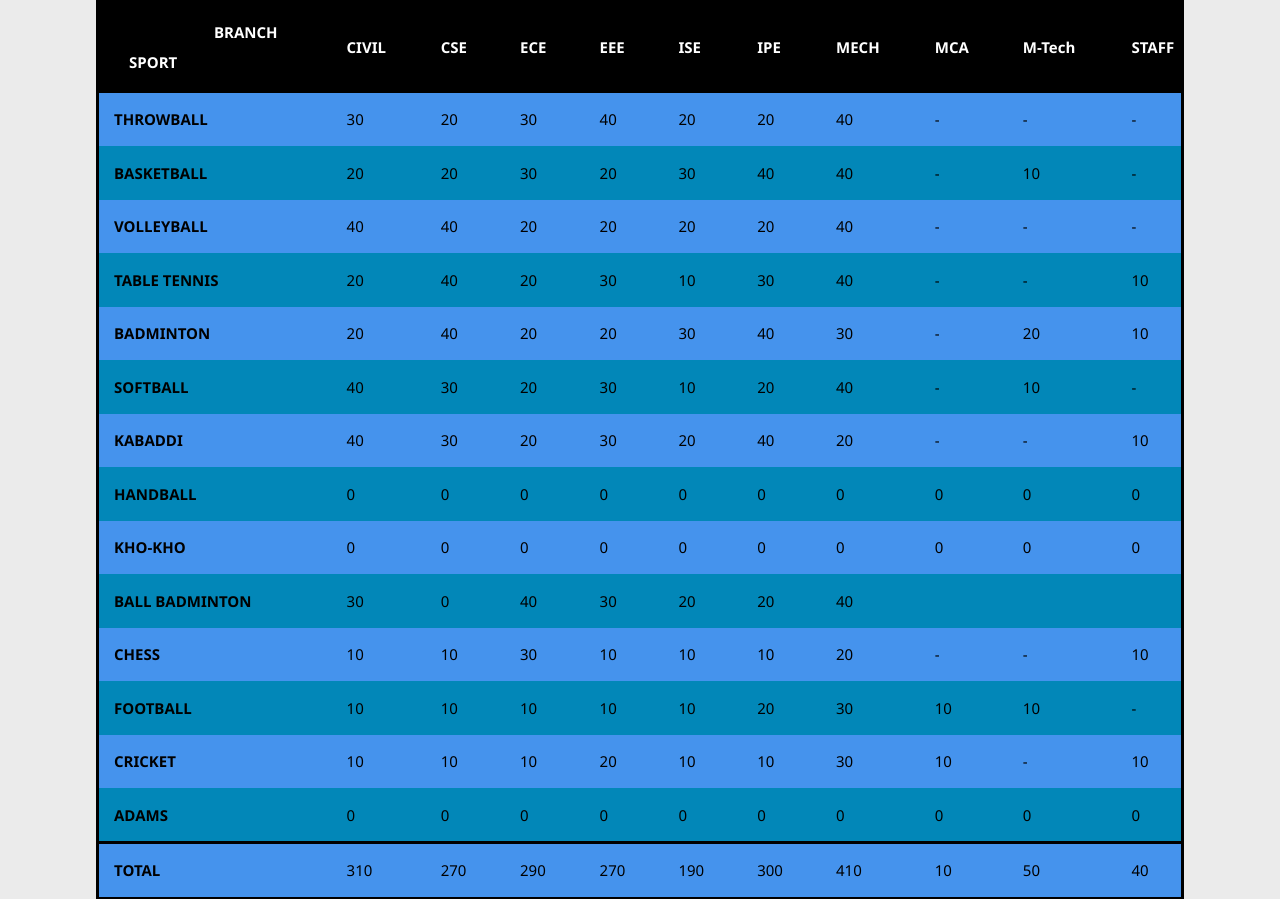
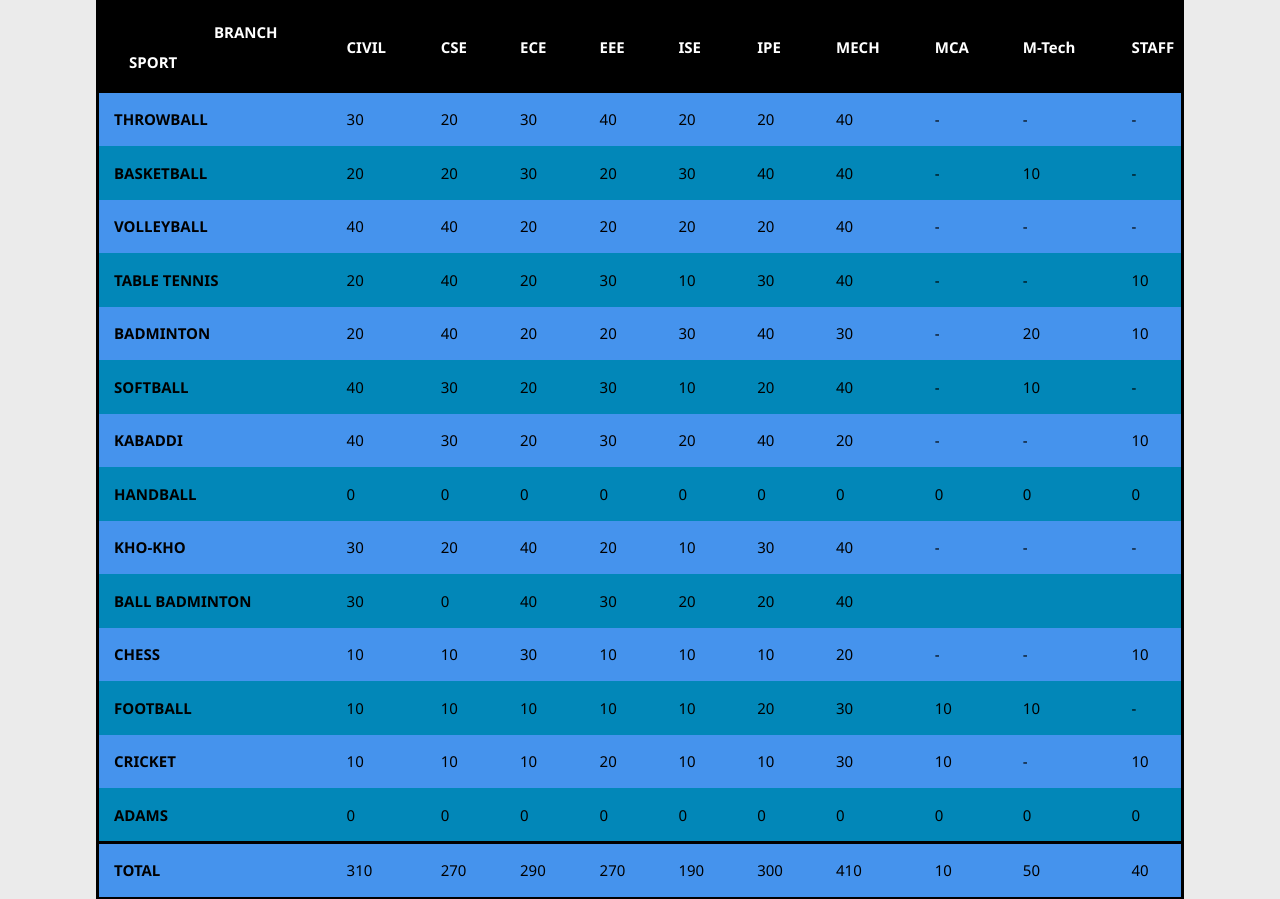
Before and after one commit to Technieks-2020/website, a Flask app: page / in a window 1280 px wide. Shown: the part 2524-3423 px from the top of the page. Run offline with Flask 2, Linux system fonts and the light colour scheme; some libraries are stand-ins or nearby versions.

Commit message:
Updated kho-kho scores

```diff
--- a/templates/index.html
+++ b/templates/index.html
@@ -417,16 +417,16 @@
 		</tr>
 		<tr>
 			<td>KHO-KHO</td>
-			<td>0</td>
-			<td>0</td>
-			<td>0</td>
-			<td>0</td>
-			<td>0</td>
-			<td>0</td>
-			<td>0</td>
-			<td>0</td>
-			<td>0</th>
-			<td>0</td>
+			<td>30</td>
+			<td>20</td>
+			<td>40</td>
+			<td>20</td>
+			<td>10</td>
+			<td>30</td>
+			<td>40</td>
+			<td>-</td>
+			<td>-</th>
+			<td>-</td>
 		</tr>
 		<tr>
 			<td>BALL BADMINTON</td>
```
